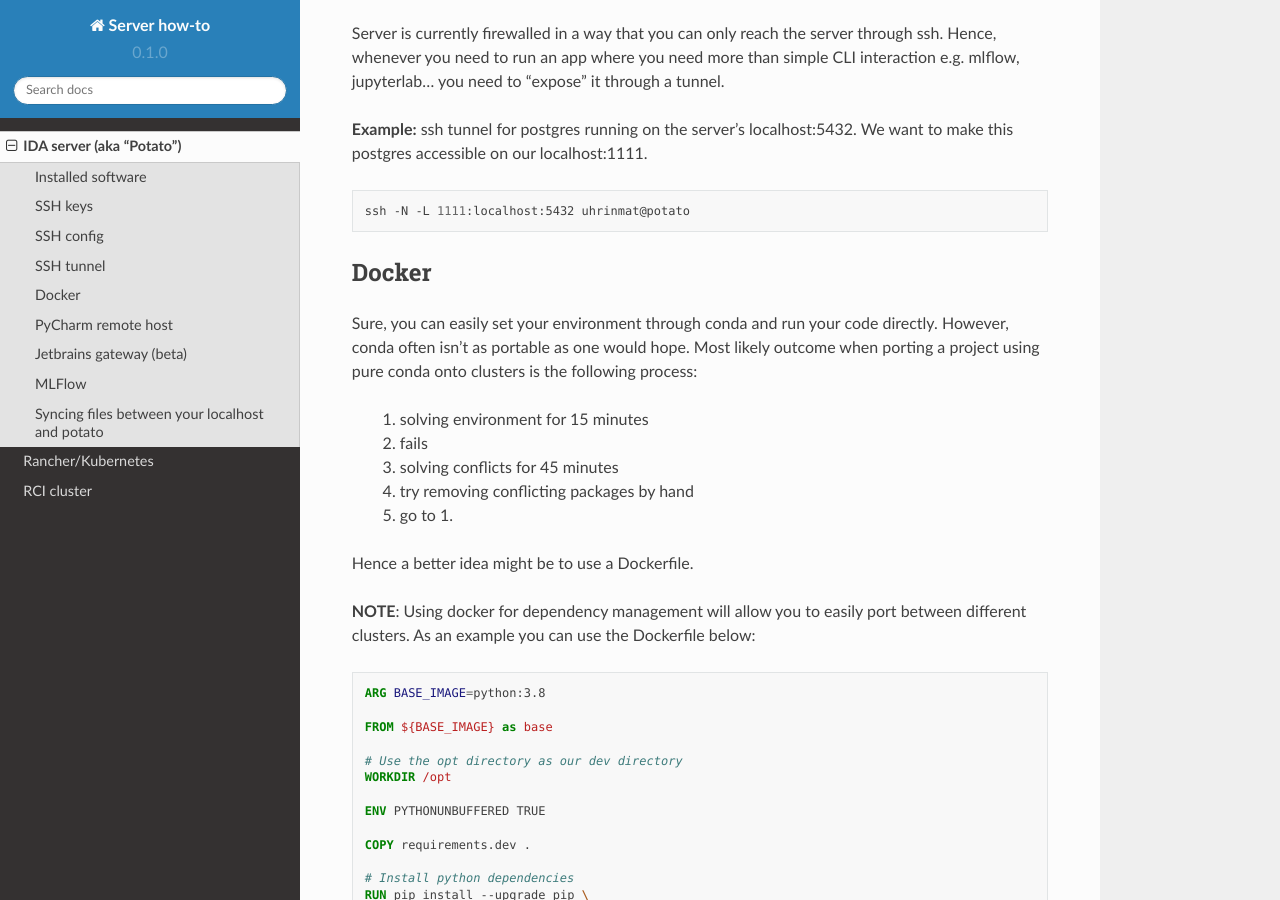
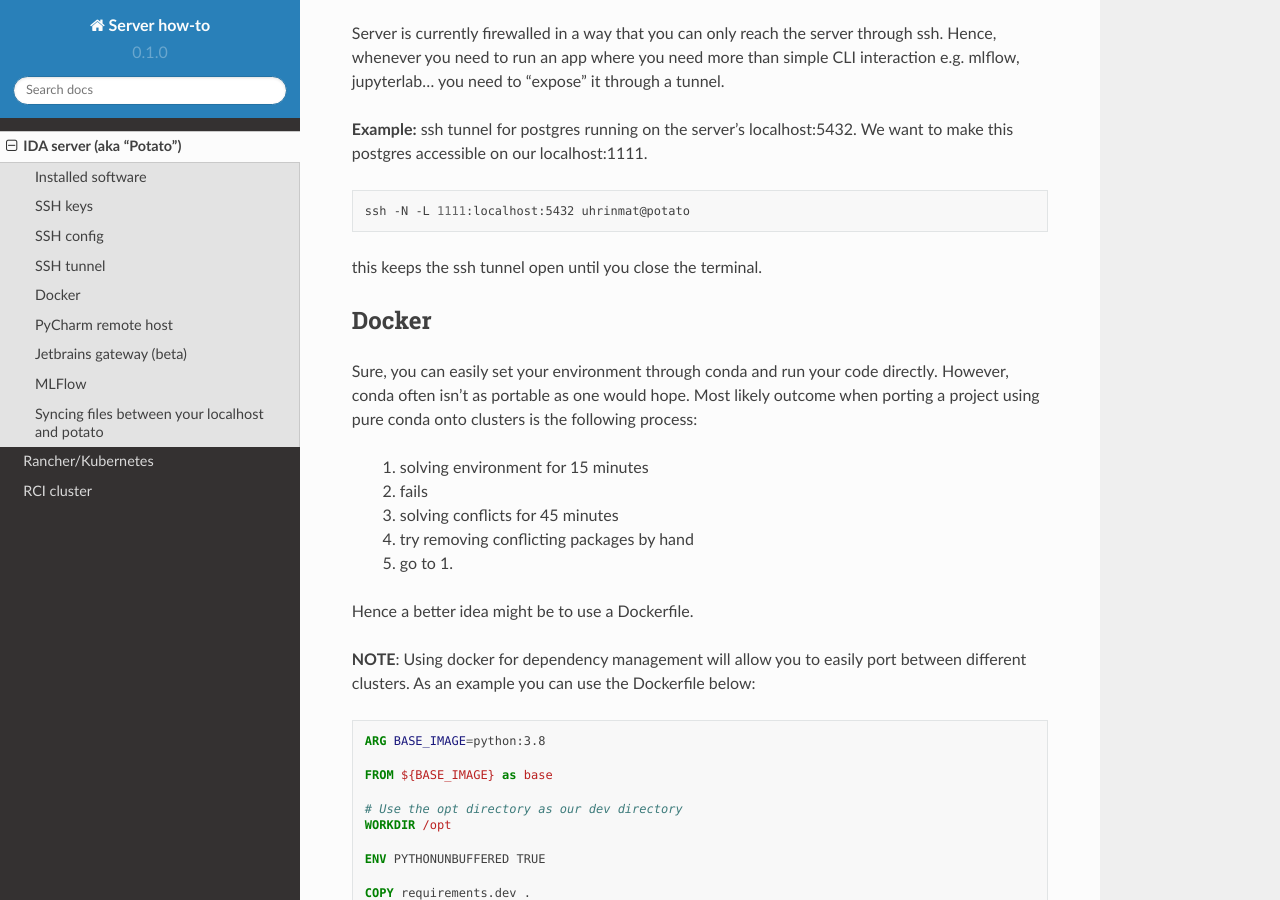
Before and after one commit to mat-ej/potato-server, a Sphinx documentation site: the page built from docs/source/ida-server.rst, in a window 1280 px wide and 900 px high, scrolled down 1080 px. Built offline with Sphinx 7.4.7 and the Read the Docs theme 2.0.0, drawn with Linux system fonts in a browser that asks for light colours.

Commit message:
ssh config explained.

```diff
--- a/docs/source/ida-server.rst
+++ b/docs/source/ida-server.rst
@@ -60,6 +60,8 @@ Hence, whenever you need to run an app where you need more than simple CLI inter
 
     ssh -N -L 1111:localhost:5432 uhrinmat@potato
 
+
+this keeps the ssh tunnel open until you close the terminal.
 
 Docker
 ----------------
```
